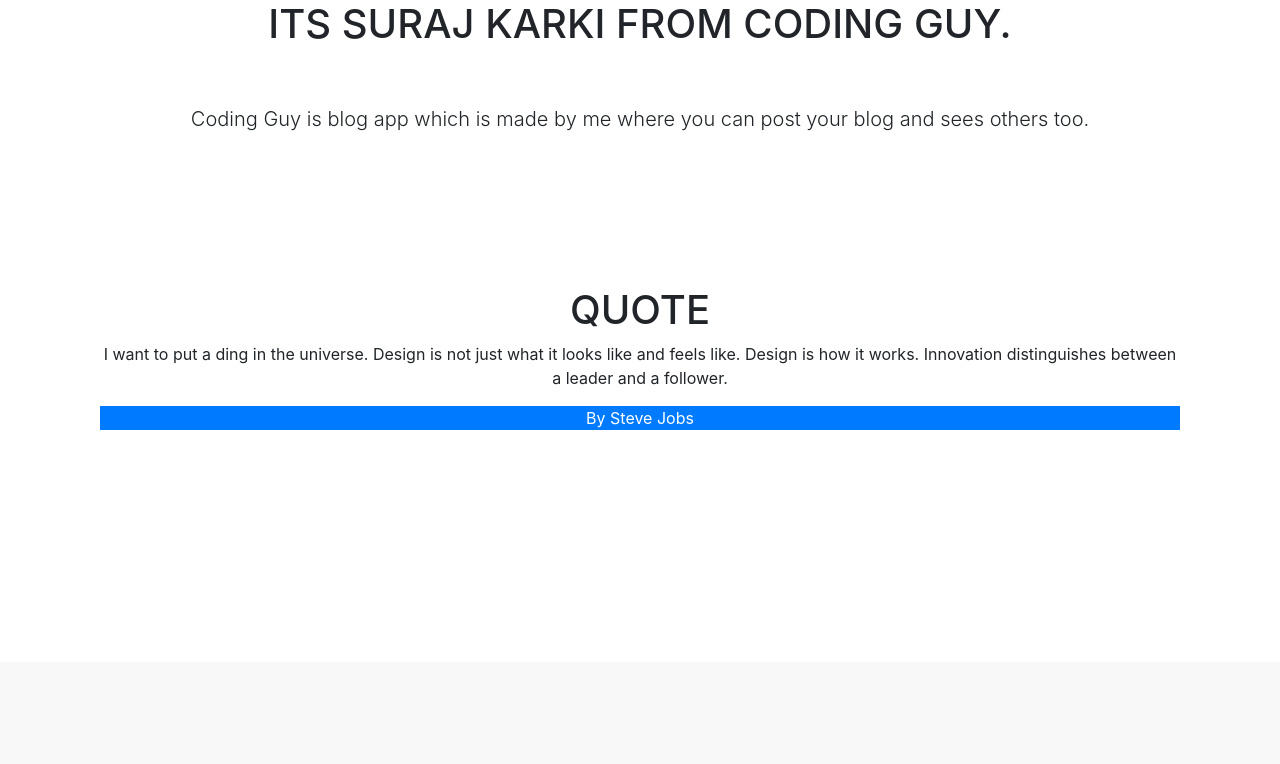
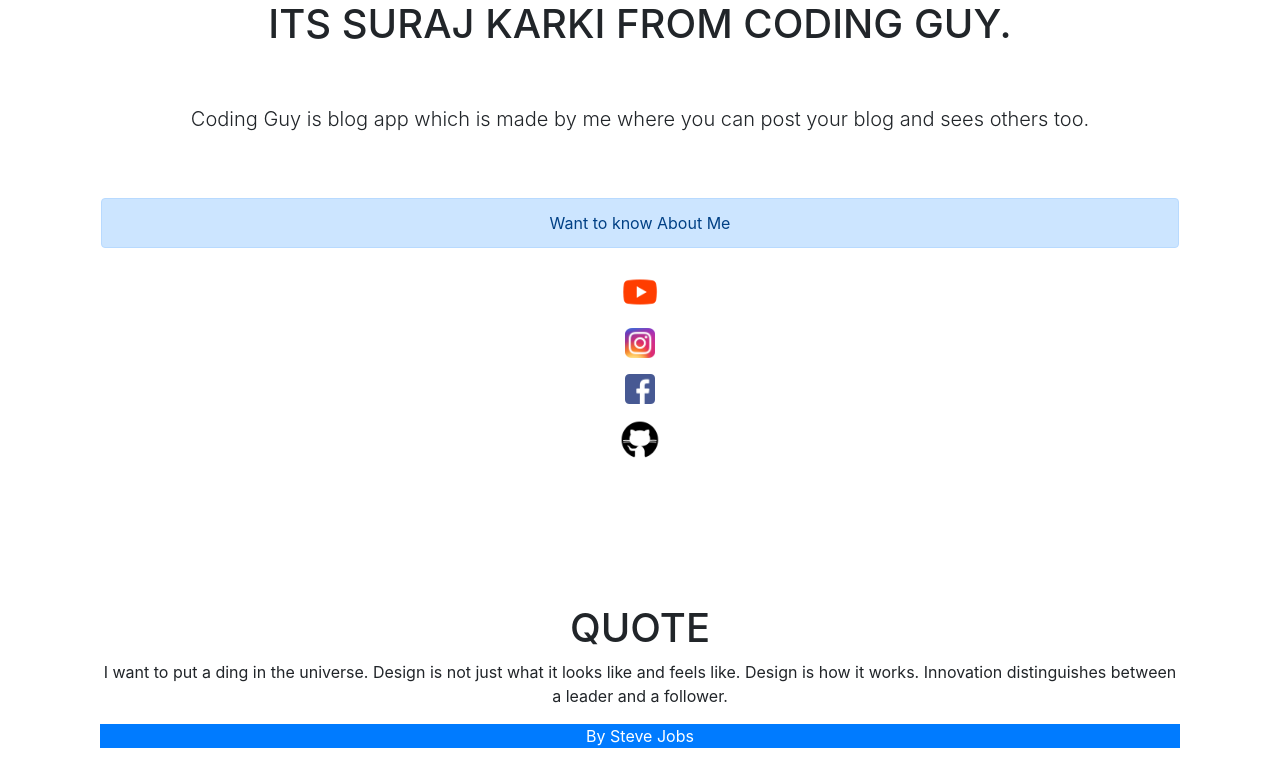
Before and after one commit to surajkarki66/coding-blog, a Django app: page / in a window 1280 px wide. Shown: the part 138-902 px from the top of the page. Before the commit the page ends 568 px from the top, so only its background shows below. Run offline with Django 3.2, Linux system fonts and the light colour scheme; some libraries are stand-ins or nearby versions.

Commit message:
fifth commit

```diff
--- a/myproject/myproject/settings.py
+++ b/myproject/myproject/settings.py
@@ -117,6 +117,11 @@ USE_TZ = True
 # https://docs.djangoproject.com/en/2.2/howto/static-files/
 
 STATIC_URL = '/static/'
+STATIC_ROOT = os.path.join(BASE_DIR, "static/")
+
+MEDIA_URL = '/media/'
+MEDIA_ROOT = os.path.join(BASE_DIR, "media/")
+
 
 AUTH_USER_MODEL = 'users.CustomUser' # new
 
--- a/myproject/users/templates/users/home.html
+++ b/myproject/users/templates/users/home.html
@@ -1,44 +1,44 @@
 <!-- templates/home.html -->
 {% extends 'users/base.html' %}
-
 {% block title %}Home{% endblock title %}
-
+{% load static %}
 {% block content %}
-
-
 {% if user.is_authenticated %}
-
   <body class="text-center" data-gr-c-s-loaded="true">
     <div class="cover-container d-flex w-100 h-100 p-3 mx-auto flex-column">
       <header class="masthead mb-auto">
         <div class="inner">
           <h3 class="masthead-brand">WELCOME CODERS</h3>
           <nav class="nav nav-masthead justify-content-center">
-
           </nav>
         </div>
       </header>
-
       <main role="main" class="inner cover">
         <h1 class="cover-heading">ITS SURAJ KARKI FROM CODING GUY.</h1>
         <br><br><p class="lead">Coding Guy is blog app which is made by me where you can post your blog and sees others too.</p>
         <p class="lead">
 
         </p>
-
       </main>
-
-
-
-
-
+      <br><br><div class="alert alert-primary" role="alert">
+        Want to know About Me
       </div>
-
-
+    </div>
   </body>
-
-
-
+  <div>
+    <a class="nav-link" href="https://www.youtube.com/channel/UCkmKINSlRMk8fD8BWGSwdtw?view_as=subscriber">
+      <img src="{% static 'users/images/youtube.png' %}" width="40" height="40"/>
+    </a>
+    <a class="nav-link" href="https://www.instagram.com/karki3998/">
+      <img src="{% static 'users/images/instagram.png' %}" width="30" height="30"/>
+    </a>
+    <a class="nav-link" href="https://www.facebook.com/michael.karki.37">
+      <img src="{% static 'users/images/facebook.png' %}" width="30" height="30"/>
+    </a>
+    <a class="nav-link" href="https://github.com/surajkarki66">
+      <img src="{% static 'users/images/github.png' %}" width="40" height="40"/>
+    </a>
+  </div>
   <br><br><br><br><br><div class="container">
     <h1>QUOTE</h1>
     <blockquote>
@@ -46,16 +46,10 @@
         Design is not just what it looks like and feels like. Design is how it works.
       Innovation distinguishes between a leader and a follower.</p>
       <footer>
-
         <p class="bg-primary text-white">By Steve Jobs.</p>
       </footer>
     </blockquote>
   </div>
-
-
-
-
-
 {% else %}
   <body class="text-center" data-gr-c-s-loaded="true">
     <div class="cover-container d-flex w-100 h-100 p-3 mx-auto flex-column">
@@ -63,31 +57,43 @@ Innovation distinguishes between a leader and a follower.</p>
         <div class="inner">
           <h3 class="masthead-brand">WELCOME CODERS</h3>
           <nav class="nav nav-masthead justify-content-center">
-
           </nav>
         </div>
       </header>
-
       <main role="main" class="inner cover">
         <h1 class="cover-heading">ITS SURAJ KARKI FROM CODING GUY.</h1>
         <br><br><p class="lead">Coding Guy is blog app which is made by me where you can post your blog and sees others too.</p>
         <p class="lead">
 
         </p>
-
       </main>
-
-
-
-
-
+      <br><br><div class="alert alert-primary" role="alert">
+        Want to know About Me
       </div>
-
-
+      <ul class="navbar-nav">
+        <li class="nav-item">
+          <a class="nav-link" href="https://www.youtube.com/channel/UCkmKINSlRMk8fD8BWGSwdtw?view_as=subscriber">
+            <img src="{% static 'users/images/youtube.png' %}" width="40" height="40"/>
+          </a>
+        </li>
+        <li class="nav-item">
+          <a class="nav-link" href="https://www.instagram.com/karki3998/">
+            <img src="{% static 'users/images/instagram.png' %}" width="30" height="30"/>
+          </a>
+        </li>
+        <li class="nav-item">
+          <a class="nav-link" href="https://www.facebook.com/michael.karki.37">
+            <img src="{% static 'users/images/facebook.png' %}" width="30" height="30"/>
+          </a>
+        </li>
+        <li class="nav-item">
+          <a class="nav-link" href="https://github.com/surajkarki66">
+            <img src="{% static 'users/images/github.png' %}" width="40" height="40"/>
+          </a>
+        </li>
+      </ul>
+    </div>
   </body>
-
-
-
   <br><br><br><br><br><div class="container">
     <h1>QUOTE</h1>
     <blockquote>
@@ -96,18 +102,9 @@ Design is not just what it looks like and feels like. Design is how it works.
         Innovation distinguishes between a leader and a follower.
       </p>
       <footer>
-
         <p class="bg-primary text-white">By Steve Jobs</p>
       </footer>
     </blockquote>
-
   </div>
-
-
-
-
-
 {% endif %}
-
-
 {% endblock content %}
```
Also changed, not shown: myproject/users/templates/users/base.html (+37 -0 lines), myproject/db.sqlite3, myproject/users/static/users/images/facebook.png (added), myproject/users/static/users/images/github.png (added), myproject/users/static/users/images/instagram.png (added), myproject/users/static/users/images/youtube.png (added). Lines whose indentation alone changed are shown as unchanged.
